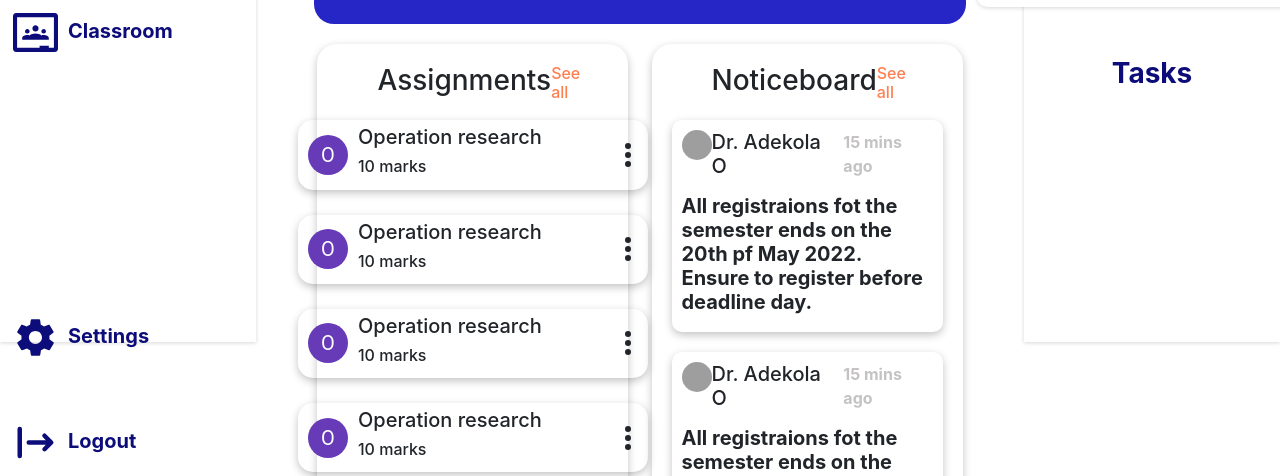
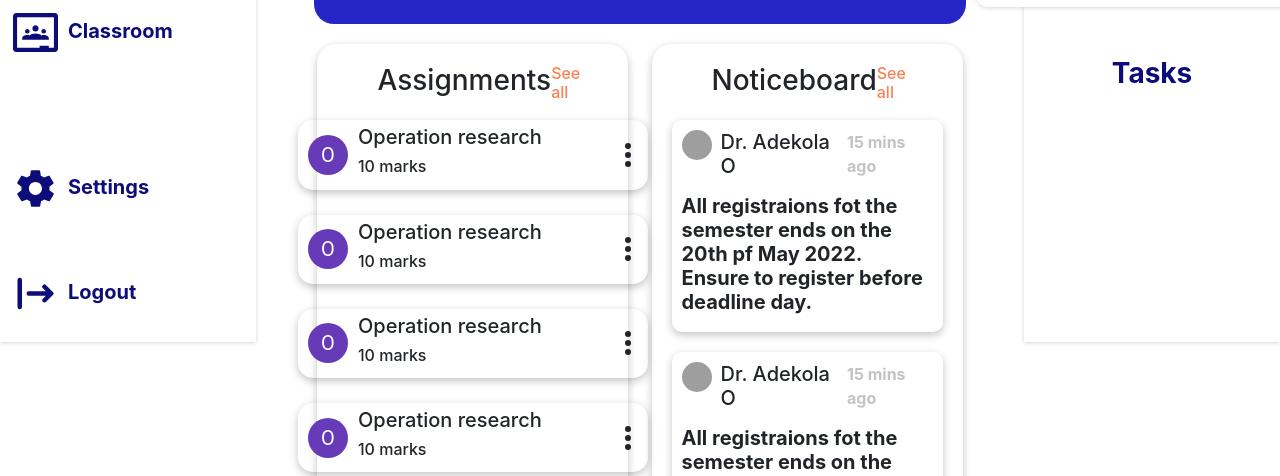
Before and after one commit to alabiemmanuel177/finalyearproject_frontend, a React (Create React App) app in the folder bucodel-frontend/: page /classroom in a window 1280 px wide. Shown: the part 458-934 px from the top of the page. Built offline with nearby package versions, Linux system fonts and the light colour scheme; grey boxes are pictures that could not be loaded.

Commit message:
res sidebar

```diff
--- a/bucodel-frontend/src/components/css/classroomMain.css
+++ b/bucodel-frontend/src/components/css/classroomMain.css
@@ -131,6 +131,7 @@
   font-weight: bold;
   display: flex;
   flex-direction: row;
+  margin-left: 9px;
 }
 .lectr_notice p{
   margin-left: 5px;
--- a/bucodel-frontend/src/components/css/classroom_sidebar.css
+++ b/bucodel-frontend/src/components/css/classroom_sidebar.css
@@ -38,7 +38,7 @@
   font-weight: bold;
 }
 .sidebar_util {
-  margin-top: 200px;
+  margin-top: 20%;
 }
 .head {
   font-weight: bold;
```
